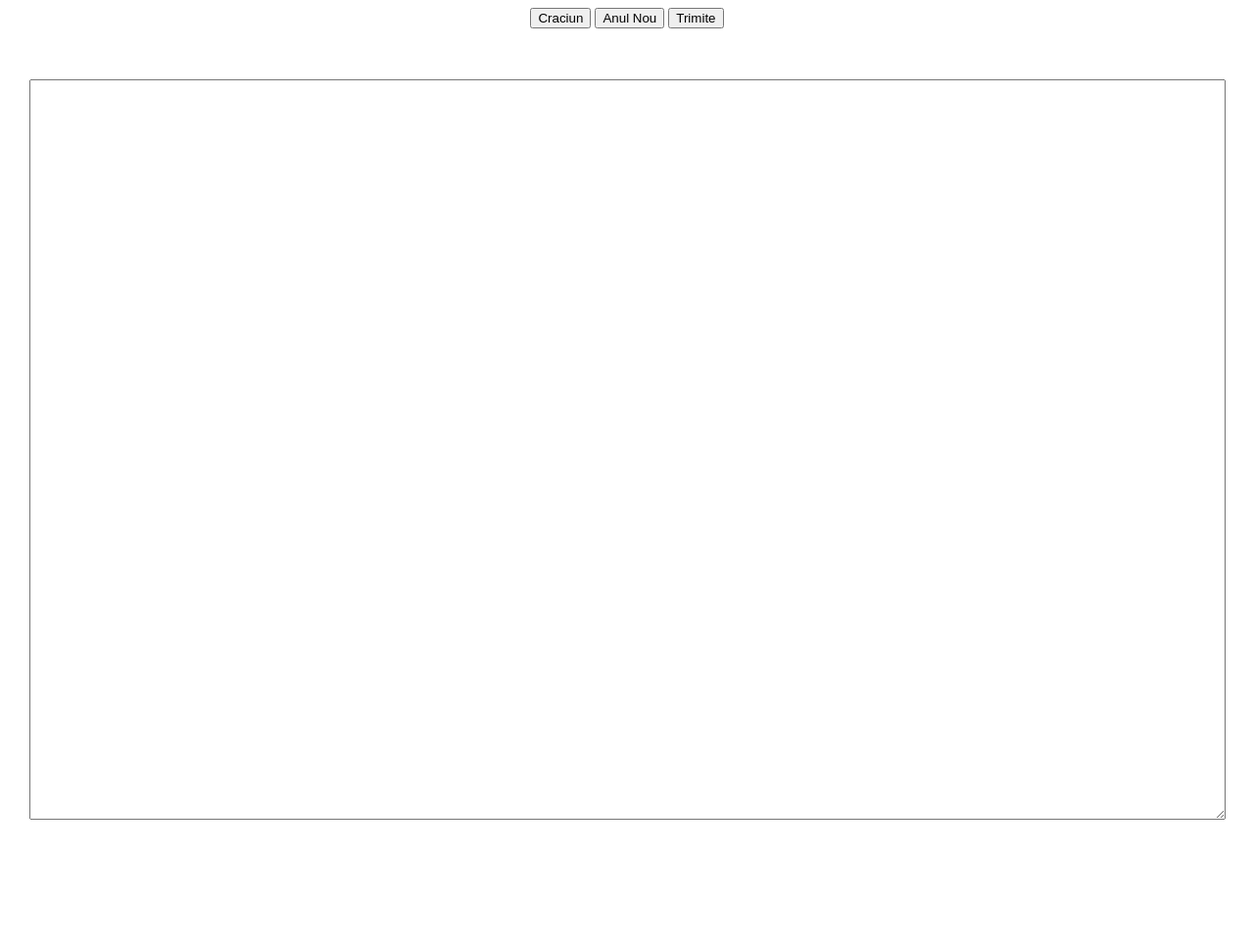
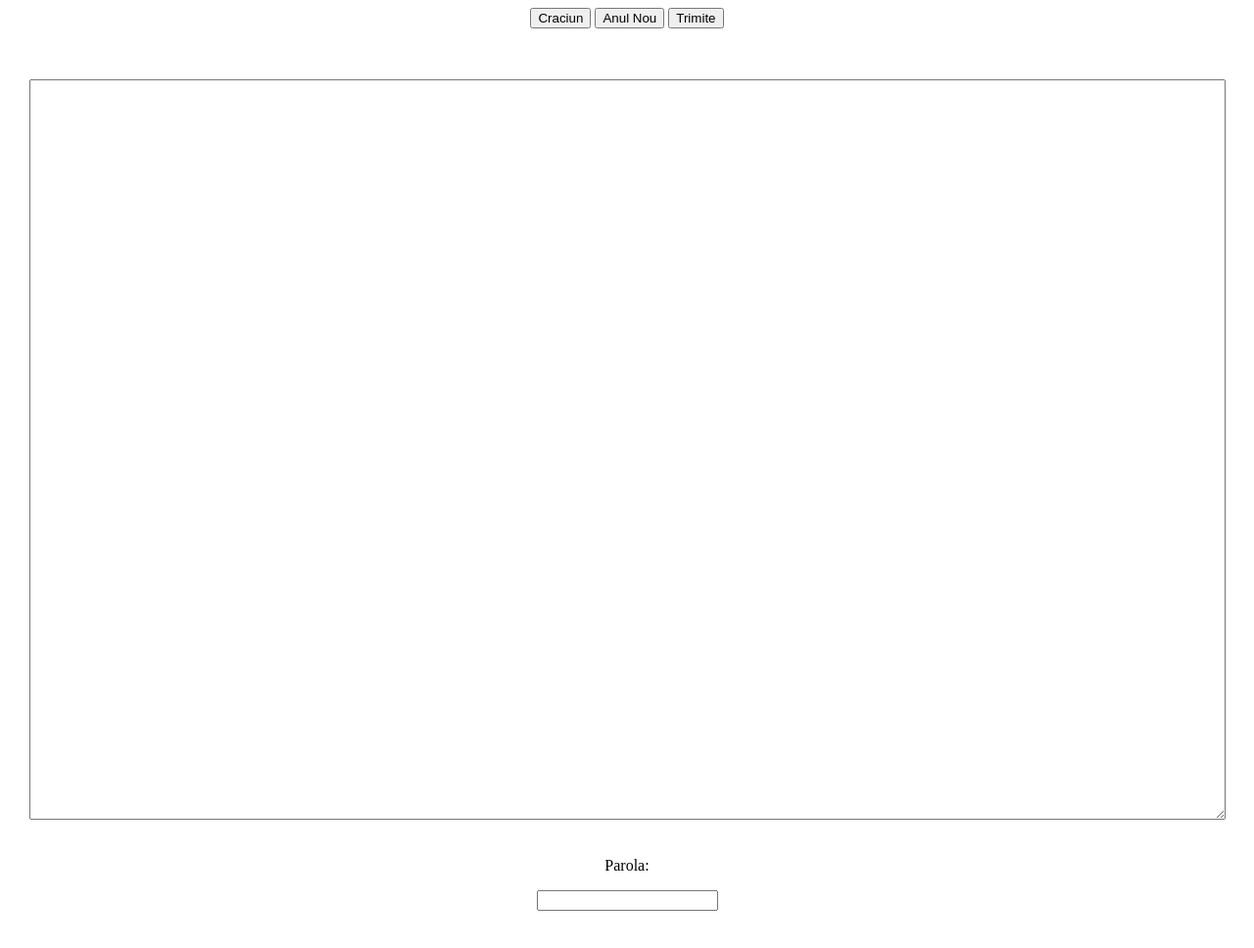
Before and after one commit to RoAstro/FelicitariDigitaleCraciun2023, a plain HTML site: page upload.html in a window 1280 px wide. Shown: the whole page at 98% size. Before the commit the page ends 885 px from the top, so only its background shows below. Drawn offline with Linux system fonts and the light colour scheme.

Commit message:
Update upload.html

```diff
--- a/upload.html
+++ b/upload.html
@@ -60,10 +60,12 @@
     <title>UPLOAD</title>
 </head>
 <body>
+    <script src="https://cdnjs.cloudflare.com/ajax/libs/crypto-js/3.1.2/rollups/aes.js" integrity="sha256-/H4YS+7aYb9kJ5OKhFYPUjSJdrtV6AeyJOtTkw6X72o=" crossorigin="anonymous"></script>
+
     <center>
         <button onclick="craciun()">Craciun</button> <button onclick="annou()">Anul Nou</button> <button onclick="trimite()">Trimite</button><p id="codOut"></p><br><br>
     <textarea oninput="afis()" name="" id="intrare" cols="150" rows="50"></textarea>
-    <br><br><br>
+        <br><br><p>Parola: </p><input id="parola" type="number"><br><br><br>
     <div id="out"></div>
 </center>
 <script src="script.js"></script>
```
